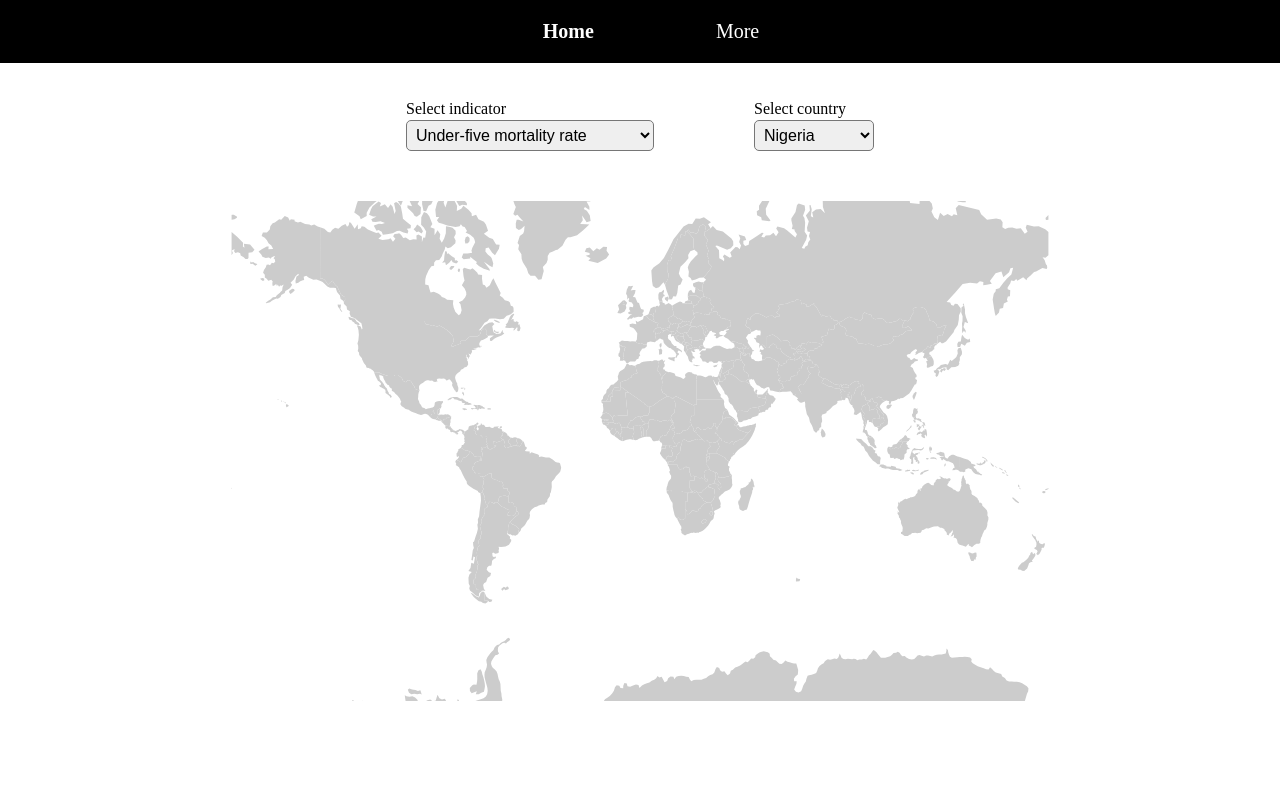
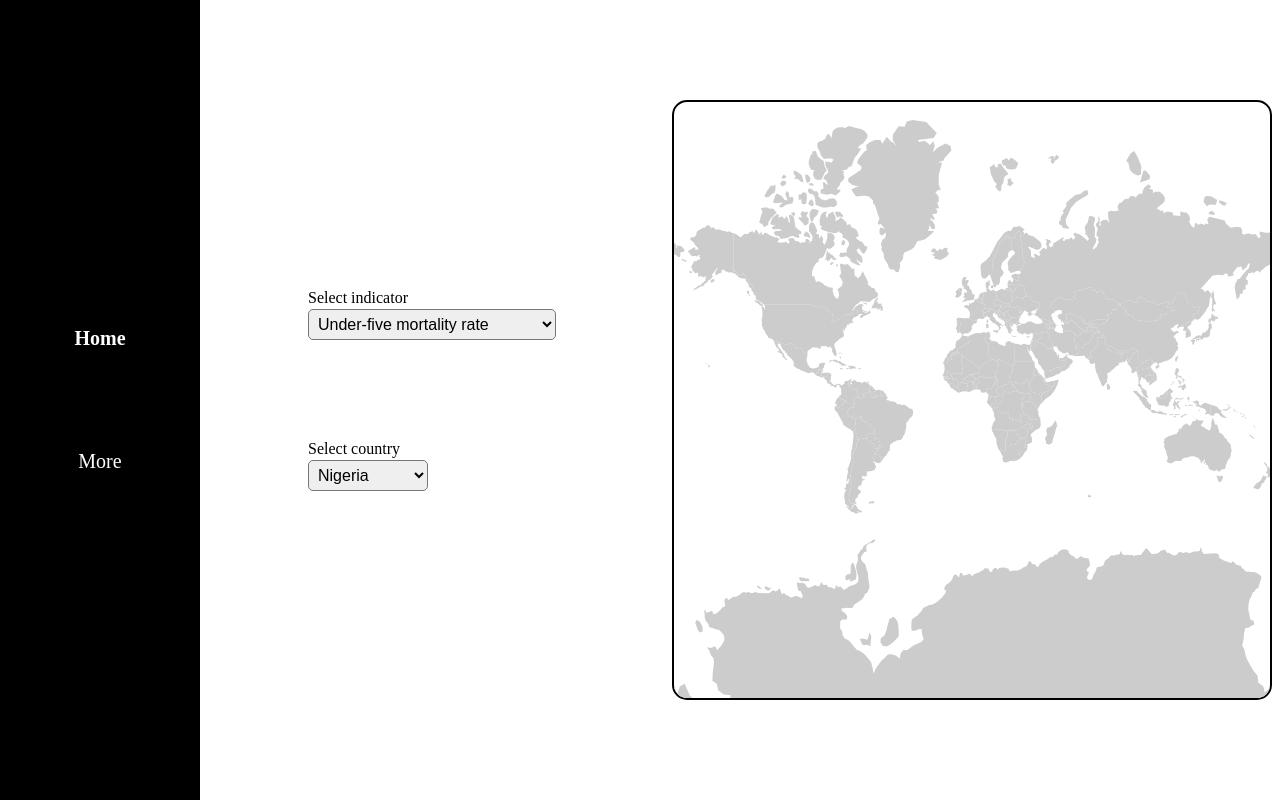
Before and after one commit to PMinhVu/mortality_decoders, a React (Vite) app: page / in a window 1280 px wide. Built offline with nearby package versions, Linux system fonts and the light colour scheme.

Commit message:
fix: Change the layout of Homepage

```diff
--- a/src/App.css
+++ b/src/App.css
@@ -2,4 +2,11 @@
     margin: 0;
     padding: 0;
     box-sizing: border-box;
+    list-style: none;
 }
+
+html,
+body {
+    width: 100%;
+    height: 100%;
+}
--- a/src/components/Header/Header.module.scss
+++ b/src/components/Header/Header.module.scss
@@ -1,12 +1,13 @@
 .container {
     display: flex;
+    flex-direction: column;
     align-items: center;
     justify-content: center;
     gap: 100px;
-    padding: 20px 0;
     position: fixed;
     background-color: black;
-    width: 100%;
+    width: 200px;
+    height: 100vh;
     z-index: 100;
 }
 
@@ -15,6 +16,7 @@
     text-decoration: none;
     list-style: none;
     font-size: 20px;
+    margin-left: 0;
 
     &:hover {
         cursor: pointer;
--- a/src/components/Home/Home.jsx
+++ b/src/components/Home/Home.jsx
@@ -84,8 +84,8 @@ const Home = () => {
 
     useEffect(() => {
         // Width and height settings for the SVG
-        const width = 1000;
-        const height = 450;
+        const width = 800;
+        const height = 400;
 
         // Create SVG element and append it to ref'd div
         const svg = d3.select(svgRef.current).attr('viewBox', [0, 0, width, height]);
@@ -167,7 +167,7 @@ const Home = () => {
                 </div>
             </div>
             <div className={cx('worldMap')}>
-                <svg ref={svgRef} width={1000} height={500} />
+                <svg ref={svgRef} width={800} height={400} />
                 {isMapChange && (
                     <button className={cx('reset')} onClick={handleResetMap}>
                         Reset
--- a/src/components/Home/Home.module.scss
+++ b/src/components/Home/Home.module.scss
@@ -1,13 +1,15 @@
 .container {
-    padding-top: 70px;
+    padding-left: 300px;
     display: flex;
-    flex-direction: column;
     align-items: center;
-    padding-bottom: 50px;
+    justify-content: space-around;
+    gap: 100px;
+    height: 100vh;
 }
 
 .filtration {
     display: flex;
+    flex-direction: column;
     justify-content: center;
     gap: 100px;
     margin-top: 30px;
@@ -26,10 +28,13 @@
     position: relative;
     border-radius: 15px;
     overflow: hidden;
-    height: 500px;
+    width: 600px;
+    height: 600px;
+    border: 2px solid black;
 }
 
 .worldMap svg {
+    width: 100%;
     height: 100%;
 }
 
--- a/src/layout/Layout.jsx
+++ b/src/layout/Layout.jsx
@@ -5,14 +5,14 @@ import Routers from '../routers/Routers';
 
 const Layout = () => {
     return (
-        <div>
-            <Router>
+        <Router>
+            <div>
                 <Header />
                 <main>
                     <Routers />
                 </main>
-            </Router>
-        </div>
+            </div>
+        </Router>
     );
 };
 
```
